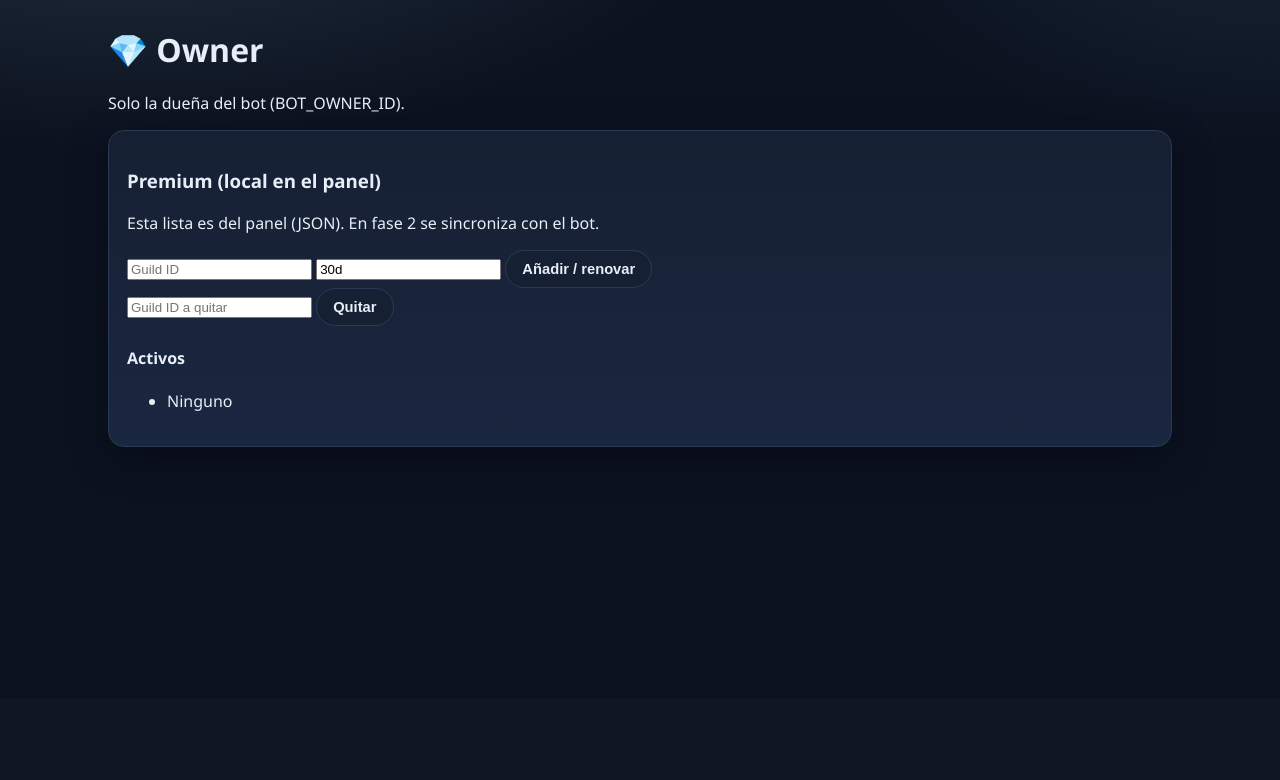
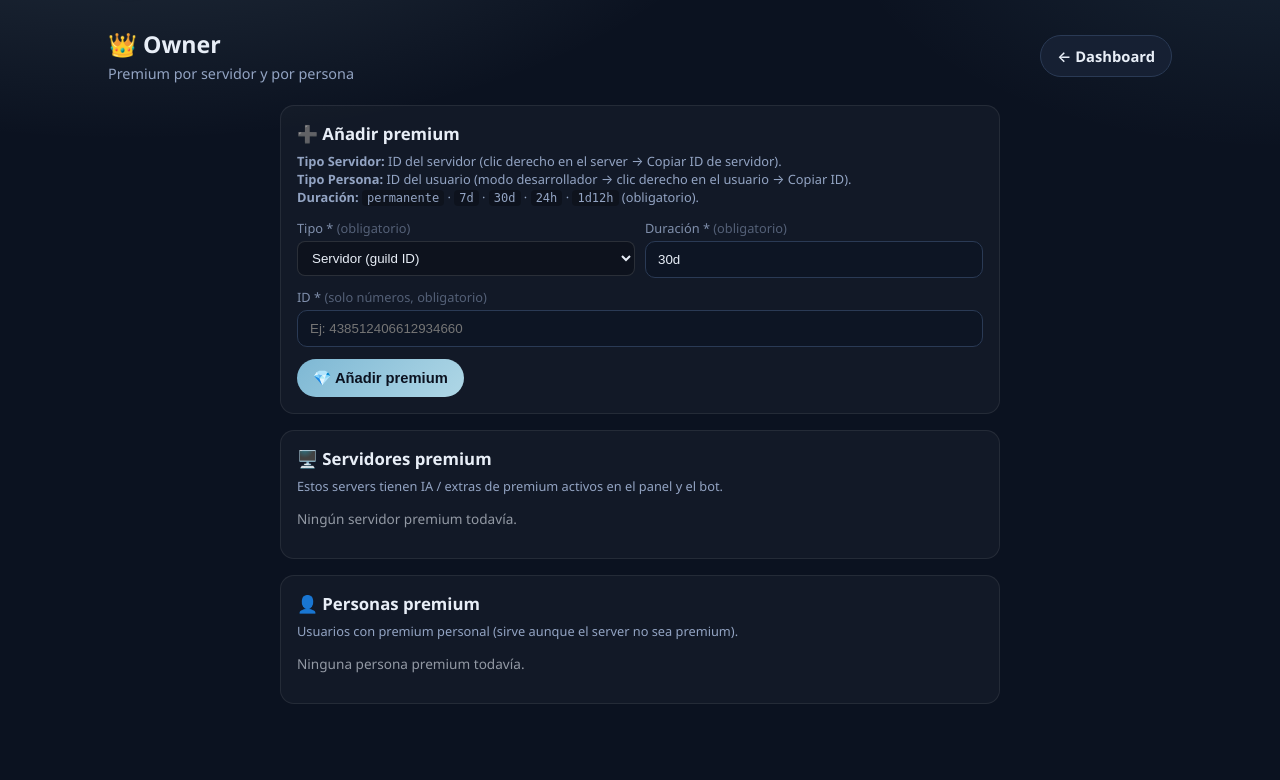
Before and after one commit to wesleyandres50-svg/dette-panel, a FastAPI app: template templates/owner.html in a window 1280 px wide. Shown: the part 101-881 px from the top of the page. Before the commit the page ends 553 px from the top, so only its background shows below. Run offline with FastAPI, Linux system fonts and the light colour scheme; the template is opened without the code that fills it, so the values that code supplies are empty.

Commit message:
Update owner.html

```diff
--- a/templates/owner.html
+++ b/templates/owner.html
@@ -1,30 +1,133 @@
 {% extends "base.html" %}
 {% block title %}Owner · Odette{% endblock %}
 {% block content %}
-<h1>💎 Owner</h1>
-<p class="muted">Solo la dueña del bot (BOT_OWNER_ID).</p>
+<style>
+  .owner-wrap{max-width:720px;margin:0 auto}
+  .owner-card{padding:16px;border-radius:14px;margin-bottom:16px;background:rgba(255,255,255,.03);border:1px solid rgba(255,255,255,.08)}
+  .owner-card h2{margin:0 0 8px;font-size:1.05rem}
+  .hint{font-size:.8rem;color:var(--muted,#9aa);line-height:1.4;margin:0 0 12px}
+  .hint code{font-size:.75rem;background:rgba(0,0,0,.25);padding:1px 5px;border-radius:4px}
+  .field{margin-bottom:10px}
+  .field label{display:block;font-size:.8rem;margin-bottom:4px;opacity:.85}
+  .field input,.field select{width:100%;padding:8px 10px;border-radius:8px;border:1px solid rgba(255,255,255,.12);background:rgba(0,0,0,.25);color:inherit;box-sizing:border-box}
+  .row{display:grid;grid-template-columns:1fr 1fr;gap:10px}
+  @media(max-width:560px){.row{grid-template-columns:1fr}}
+  .btn-row{display:flex;gap:8px;flex-wrap:wrap;margin-top:12px}
+  .list-item{display:flex;justify-content:space-between;align-items:center;gap:10px;padding:10px 0;border-bottom:1px solid rgba(255,255,255,.06);font-size:.9rem}
+  .list-item:last-child{border-bottom:none}
+  .badge-mini{font-size:.7rem;padding:2px 7px;border-radius:6px;background:#3a2f10;color:#f0c14a}
+  .alert{padding:10px 12px;border-radius:10px;margin-bottom:14px;font-size:.9rem}
+  .alert-err{background:#3d1a1a;color:#ff9b9b;border:1px solid #6b2e2e}
+  .empty{opacity:.6;font-size:.85rem}
+</style>
 
-<section class="card">
-  <h3>Premium (local en el panel)</h3>
-  <p>Esta lista es del panel (JSON). En fase 2 se sincroniza con el bot.</p>
-  <form method="post" action="/owner/premium/add" class="form-row">
-    <input name="guild_id" placeholder="Guild ID" required />
-    <input name="duration" placeholder="permanente / 7d / 24h" value="30d" />
-    <button type="submit" class="btn primary">Añadir / renovar</button>
-  </form>
-  <form method="post" action="/owner/premium/remove" class="form-row">
-    <input name="guild_id" placeholder="Guild ID a quitar" required />
-    <button type="submit" class="btn">Quitar</button>
-  </form>
-  <h4>Activos</h4>
-  <ul>
-    {% for gid, info in premium_list.items() %}
-      <li><code>{{ gid }}</code> — {{ info.get("label", "?") }}
-        {% if info.get("until") %} · until {{ info.get("until") }}{% else %} · permanente{% endif %}
-      </li>
+<div class="page-head">
+  <div>
+    <h1>👑 Owner</h1>
+    <div class="meta">Premium por servidor y por persona</div>
+  </div>
+  <a class="btn" href="/dashboard">← Dashboard</a>
+</div>
+
+{% if request.query_params.get('err') == 'csrf' %}
+  <div class="alert alert-err">⚠️ CSRF inválido. Recarga la página e inténtalo de nuevo.</div>
+{% endif %}
+
+<div class="owner-wrap">
+
+  {# ——— AÑADIR PREMIUM ——— #}
+  <div class="owner-card">
+    <h2>➕ Añadir premium</h2>
+    <p class="hint">
+      <strong>Tipo Servidor:</strong> ID del servidor (clic derecho en el server → Copiar ID de servidor).<br>
+      <strong>Tipo Persona:</strong> ID del usuario (modo desarrollador → clic derecho en el usuario → Copiar ID).<br>
+      <strong>Duración:</strong> <code>permanente</code> · <code>7d</code> · <code>30d</code> · <code>24h</code> · <code>1d12h</code> (obligatorio).
+    </p>
+    <form method="post" action="/owner/premium/add">
+      <input type="hidden" name="csrf_token" value="{{ csrf_token }}" />
+
+      <div class="row">
+        <div class="field">
+          <label>Tipo * <span style="opacity:.6">(obligatorio)</span></label>
+          <select name="kind" required>
+            <option value="guild">Servidor (guild ID)</option>
+            <option value="user">Persona (user ID)</option>
+          </select>
+        </div>
+        <div class="field">
+          <label>Duración * <span style="opacity:.6">(obligatorio)</span></label>
+          <input type="text" name="duration" value="30d" placeholder="permanente | 7d | 30d" required />
+        </div>
+      </div>
+
+      <div class="field">
+        <label>ID * <span style="opacity:.6">(solo números, obligatorio)</span></label>
+        <input type="text" name="target_id" placeholder="Ej: 438512406612934660" pattern="[0-9]+" required />
+      </div>
+
+      <div class="btn-row">
+        <button class="btn btn-primary" type="submit">💎 Añadir premium</button>
+      </div>
+    </form>
+  </div>
+
+  {# ——— SERVIDORES ——— #}
+  <div class="owner-card">
+    <h2>🖥️ Servidores premium</h2>
+    <p class="hint">Estos servers tienen IA / extras de premium activos en el panel y el bot.</p>
+    {% if premium_guilds %}
+      {% for gid, entry in premium_guilds.items() %}
+        <div class="list-item">
+          <div>
+            <code>{{ gid }}</code>
+            <span class="badge-mini">{{ entry.label or 'premium' }}</span>
+            {% if entry.until %}
+              <span style="opacity:.6;font-size:.75rem"> · until {{ entry.until }}</span>
+            {% else %}
+              <span style="opacity:.6;font-size:.75rem"> · permanente</span>
+            {% endif %}
+          </div>
+          <form method="post" action="/owner/premium/remove" style="margin:0">
+            <input type="hidden" name="csrf_token" value="{{ csrf_token }}" />
+            <input type="hidden" name="kind" value="guild" />
+            <input type="hidden" name="target_id" value="{{ gid }}" />
+            <button class="btn" type="submit" style="font-size:.8rem">Quitar</button>
+          </form>
+        </div>
+      {% endfor %}
     {% else %}
-      <li class="muted">Ninguno</li>
-    {% endfor %}
-  </ul>
-</section>
+      <p class="empty">Ningún servidor premium todavía.</p>
+    {% endif %}
+  </div>
+
+  {# ——— PERSONAS ——— #}
+  <div class="owner-card">
+    <h2>👤 Personas premium</h2>
+    <p class="hint">Usuarios con premium personal (sirve aunque el server no sea premium).</p>
+    {% if premium_users %}
+      {% for uid, entry in premium_users.items() %}
+        <div class="list-item">
+          <div>
+            <code>{{ uid }}</code>
+            <span class="badge-mini">{{ entry.label or 'premium' }}</span>
+            {% if entry.until %}
+              <span style="opacity:.6;font-size:.75rem"> · until {{ entry.until }}</span>
+            {% else %}
+              <span style="opacity:.6;font-size:.75rem"> · permanente</span>
+            {% endif %}
+          </div>
+          <form method="post" action="/owner/premium/remove" style="margin:0">
+            <input type="hidden" name="csrf_token" value="{{ csrf_token }}" />
+            <input type="hidden" name="kind" value="user" />
+            <input type="hidden" name="target_id" value="{{ uid }}" />
+            <button class="btn" type="submit" style="font-size:.8rem">Quitar</button>
+          </form>
+        </div>
+      {% endfor %}
+    {% else %}
+      <p class="empty">Ninguna persona premium todavía.</p>
+    {% endif %}
+  </div>
+
+</div>
 {% endblock %}
```
